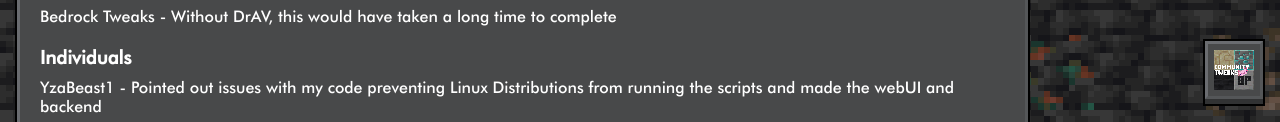
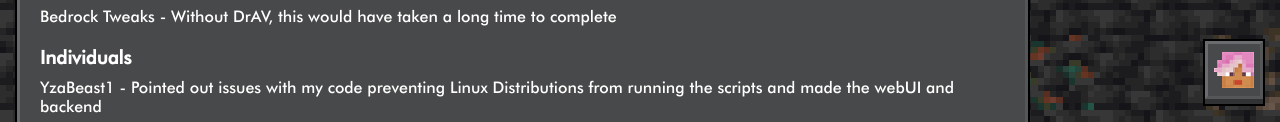
Before and after one commit to BEComTweaks/behaviour-packs, a website: page webUI/index.html in a window 1280 px wide. Shown: the part 678-800 px from the top of the page. Drawn offline with Linux system fonts and the light colour scheme; a web font is replaced by a local one.

```diff
--- a/webUI/index.html
+++ b/webUI/index.html
@@ -421,7 +421,7 @@
    </input>
   </div>
   <button aria-controls="fakeAssistantPanel" aria-expanded="false" aria-label="Open Merl assistant" class="fake-assistant-toggle" onclick="toggleFakeAssistantPanel();" oreui-color="dark" oreui-type="button" title="Open Merl assistant">
-   <img alt="Merl" class="fake-assistant-toggle-img" src="images/icon.png">
+   <img alt="Merl" class="fake-assistant-toggle-img" src="images/merl.png">
    </img>
   </button>
   <div aria-hidden="true" class="fake-assistant-panel" id="fakeAssistantPanel" oreui-color="dark" oreui-type="general">
```
